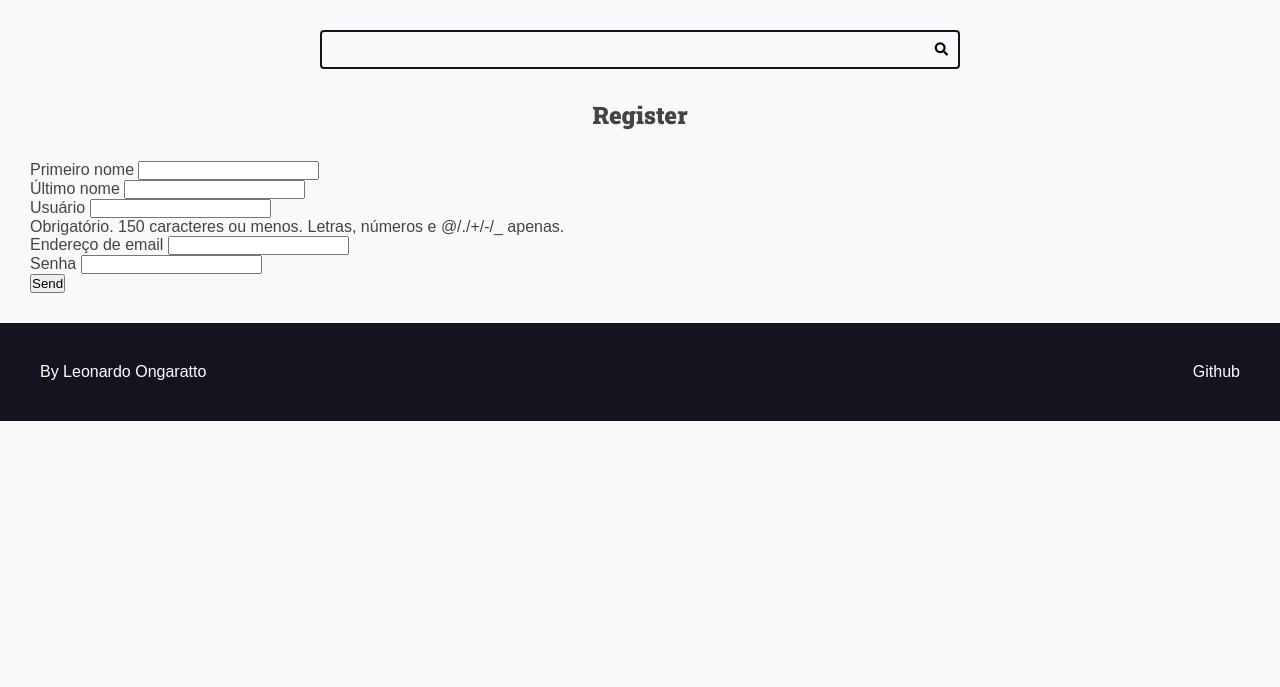
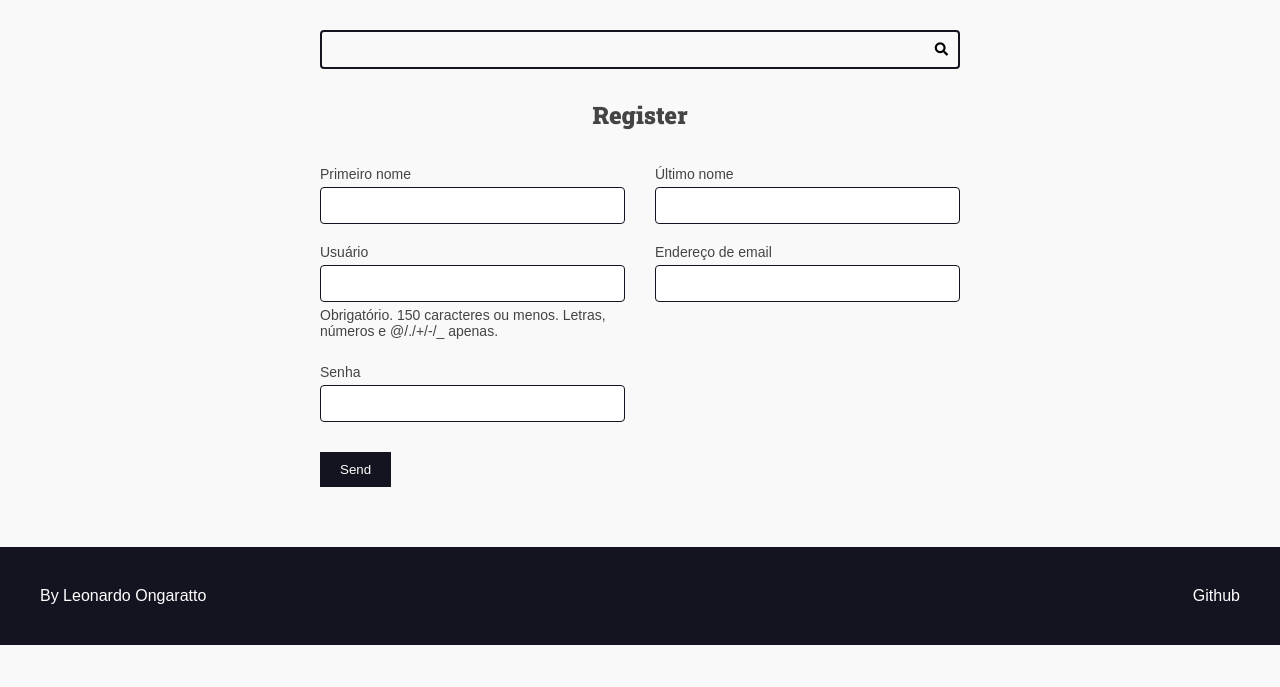
Before and after one commit to Leonardoongaratto/recipes, a Django app: page /authors/register/ in a window 1280 px wide. Shown: the part 113-800 px from the top of the page. Run offline with Django 4.2, Linux system fonts and the light colour scheme.

Commit message:
Estilizando o formulario para melhor apresentar

```diff
--- a/authors/templates/authors/pages/register_view.html
+++ b/authors/templates/authors/pages/register_view.html
@@ -24,8 +24,10 @@
                 {% endfor %}
             </div>
 
-            <div class="form-group">
-                <button type="submit">Send</button>
+            <div class="form-content form-content-grid">
+                <div class="form-group">
+                    <button type="submit">Send</button>
+                </div>
             </div>
         </form>
     </div>
--- a/recipes/static/recipes/css/style.css
+++ b/recipes/static/recipes/css/style.css
@@ -316,10 +316,52 @@ h1,h2,h3,h4,h5,h6 {
 }
 
 @media (max-width: 600px) {
-    .main-content-list {
+    .main-content-list,
+    .form-content-grid {
       grid-template-columns: repeat(auto-fit, minmax(100%, 1fr));
     }
   }
+
+
+/* Forms */
+
+.form-content {
+    max-width: 64rem;
+    margin: 0 auto;
+    margin-bottom: var(--spacing-gutter-medium);
+}
+
+.form-content label,
+.form-content .help-text,
+.errorlist {
+    display: block;
+    margin: .5rem 0;
+    font-size: 1.4rem;
+}
+
+.errorlist {
+    color: var(--color-error-dark);
+}
+
+.form-content input {
+    width: 100%;
+    padding: 1rem;
+    border-radius: .4rem;
+    border: 1px solid var(--color-primary-dark);
+}
+
+.form-content-grid {
+    display: grid;
+    grid-template-columns: repeat(auto-fit, minmax(30rem, 1fr));
+    gap: calc(var(--spacing-gutter-medium) / 2) var(--spacing-gutter-medium);
+}
+
+.form-content button {
+    padding: 1rem 2rem;
+    border: none;
+    background: var(--color-primary-dark);
+    color: var(--color-white);
+}
 
 /* Messages */
 
```
